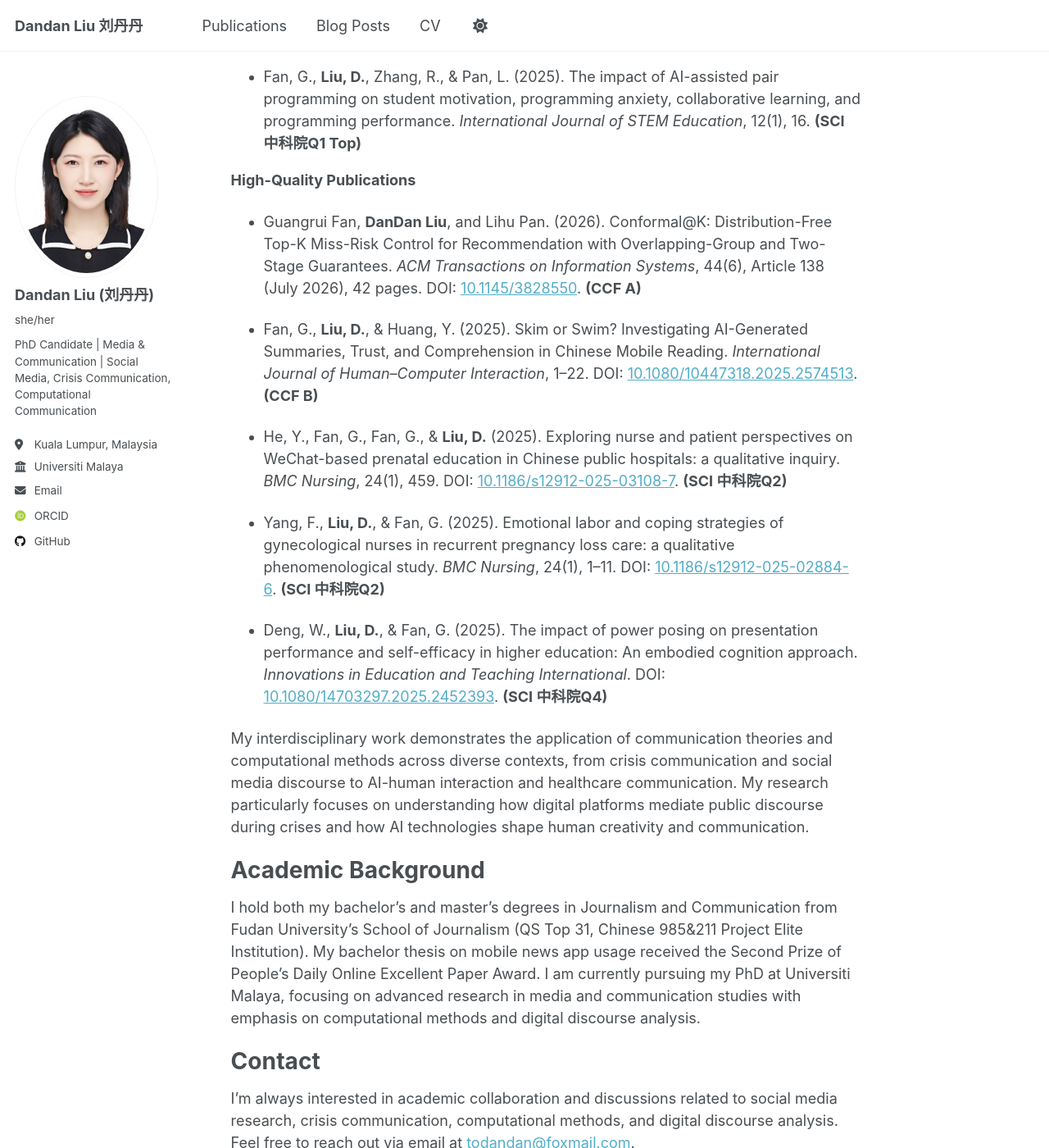
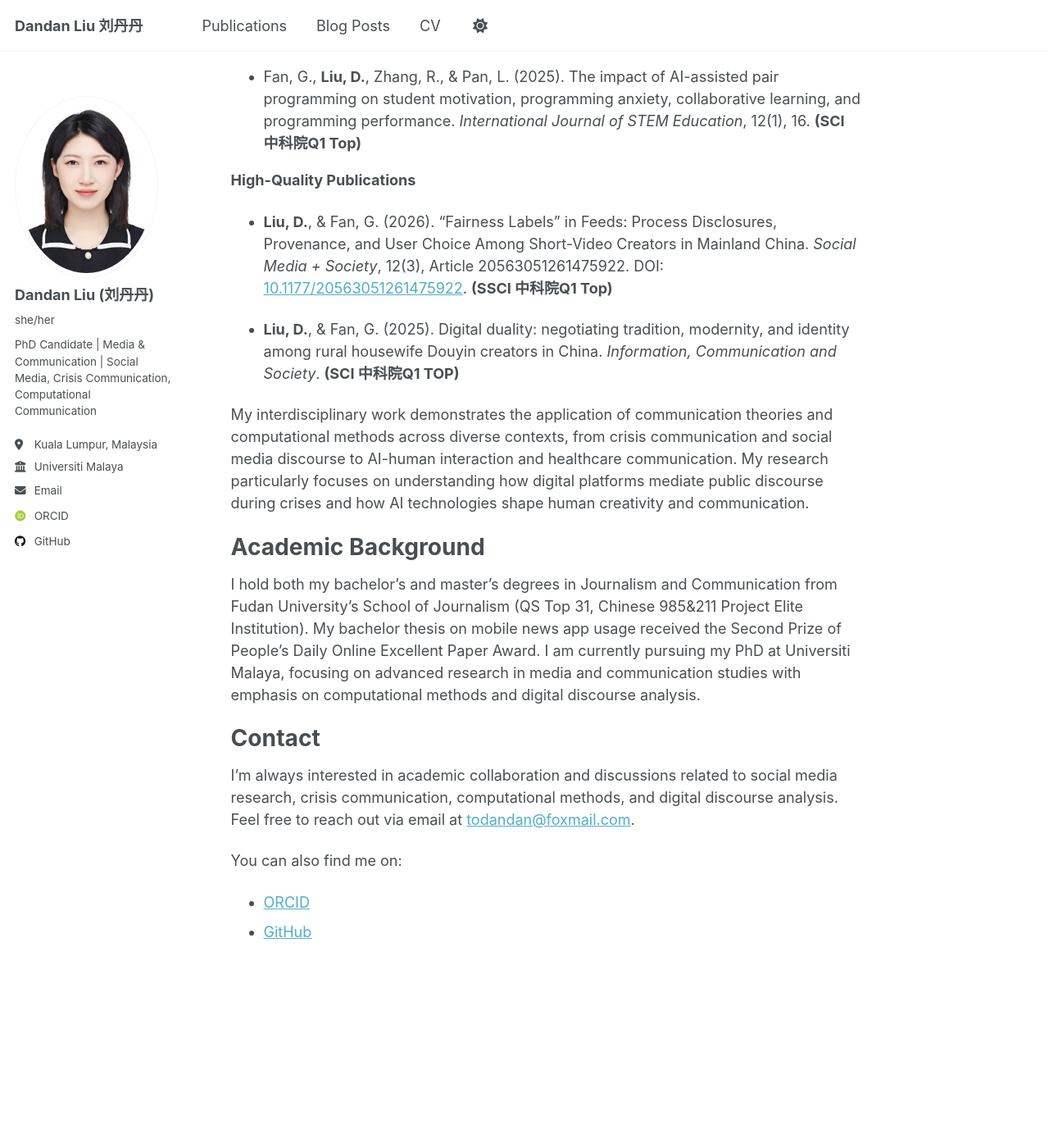
Before and after one commit to s2134717ldd/smiledan713.github.io, a Jekyll site: the page built from _pages/about.md, in a window 1280 px wide and 1400 px high, scrolled down 2292 px. Shown: the whole window at 82% size. Built offline with Jekyll 4.4.1, drawn with Linux system fonts in a browser that asks for light colours; some web fonts are replaced; a script that is not in the unit is left out.

Commit message:
Revise publication highlights and Globalization and Health ranking

```diff
--- a/_pages/about.md
+++ b/_pages/about.md
@@ -36,7 +36,7 @@ My research has been published in top-tier international journals and conference
 
 - **Liu, D.**, et al. (2025). When Machines Speak with Feeling: Investigating Emotional Prosody, Authenticity, and Trust in AI vs. Human Voices. *Proceedings of the Annual Meeting of the Cognitive Science Society (Vol. 47)*. **(CCF B)**
 
-- **Liu, Dandan**, Siti Ezaleila Binti Mustafa, and Nor Zaliza Binti Sarmiti. (2025). From zero-COVID to global alignment: transnational pressures and China's pandemic communication transformation. *Globalization and Health*. DOI: [10.1186/s12992-025-01155-y](https://doi.org/10.1186/s12992-025-01155-y).
+- **Liu, Dandan**, Siti Ezaleila Binti Mustafa, and Nor Zaliza Binti Sarmiti. (2025). From zero-COVID to global alignment: transnational pressures and China's pandemic communication transformation. *Globalization and Health*. DOI: [10.1186/s12992-025-01155-y](https://doi.org/10.1186/s12992-025-01155-y). **(SCI 中科院 Q2 TOP)**
 
 - **Liu, DanDan**. (2025). Beyond Top-Down Messaging: Frame Dynamics Across Government, Social Media, and Public Discourse in China's COVID-19 Crisis Communication. In *INTRAC 2025*.
 
@@ -50,15 +50,9 @@ My research has been published in top-tier international journals and conference
 
 **High-Quality Publications**
 
-- Guangrui Fan, **DanDan Liu**, and Lihu Pan. (2026). Conformal@K: Distribution-Free Top-K Miss-Risk Control for Recommendation with Overlapping-Group and Two-Stage Guarantees. *ACM Transactions on Information Systems*, 44(6), Article 138 (July 2026), 42 pages. DOI: [10.1145/3828550](https://doi.org/10.1145/3828550). **(CCF A)**
+- **Liu, D.**, & Fan, G. (2026). “Fairness Labels” in Feeds: Process Disclosures, Provenance, and User Choice Among Short-Video Creators in Mainland China. *Social Media + Society*, 12(3), Article 20563051261475922. DOI: [10.1177/20563051261475922](https://doi.org/10.1177/20563051261475922). **(SSCI 中科院Q1 Top)**
 
-- Fan, G., **Liu, D.**, & Huang, Y. (2025). Skim or Swim? Investigating AI-Generated Summaries, Trust, and Comprehension in Chinese Mobile Reading. *International Journal of Human–Computer Interaction*, 1–22. DOI: [10.1080/10447318.2025.2574513](https://doi.org/10.1080/10447318.2025.2574513). **(CCF B)**
-
-- He, Y., Fan, G., Fan, G., & **Liu, D.** (2025). Exploring nurse and patient perspectives on WeChat-based prenatal education in Chinese public hospitals: a qualitative inquiry. *BMC Nursing*, 24(1), 459. DOI: [10.1186/s12912-025-03108-7](https://doi.org/10.1186/s12912-025-03108-7). **(SCI 中科院Q2)**
-
-- Yang, F., **Liu, D.**, & Fan, G. (2025). Emotional labor and coping strategies of gynecological nurses in recurrent pregnancy loss care: a qualitative phenomenological study. *BMC Nursing*, 24(1), 1–11. DOI: [10.1186/s12912-025-02884-6](https://doi.org/10.1186/s12912-025-02884-6). **(SCI 中科院Q2)**
-
-- Deng, W., **Liu, D.**, & Fan, G. (2025). The impact of power posing on presentation performance and self-efficacy in higher education: An embodied cognition approach. *Innovations in Education and Teaching International*. DOI: [10.1080/14703297.2025.2452393](https://doi.org/10.1080/14703297.2025.2452393). **(SCI 中科院Q4)**
+- **Liu, D.**, & Fan, G. (2025). Digital duality: negotiating tradition, modernity, and identity among rural housewife Douyin creators in China. *Information, Communication and Society*. **(SCI 中科院Q1 TOP)**
 
 My interdisciplinary work demonstrates the application of communication theories and computational methods across diverse contexts, from crisis communication and social media discourse to AI-human interaction and healthcare communication. My research particularly focuses on understanding how digital platforms mediate public discourse during crises and how AI technologies shape human creativity and communication.
 
```
Also changed, not shown: _publications/2025-zero-covid-china.md (+2 -2 lines).
